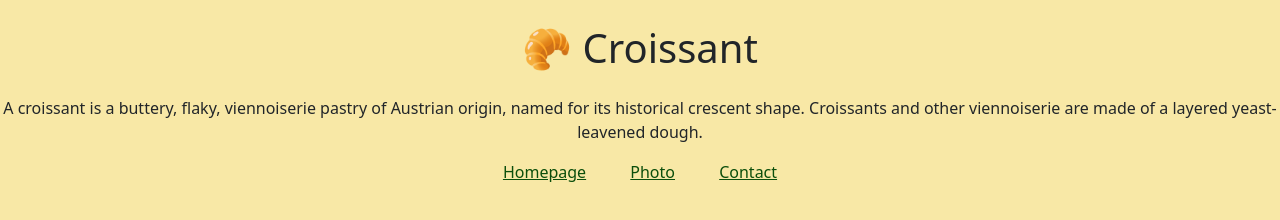
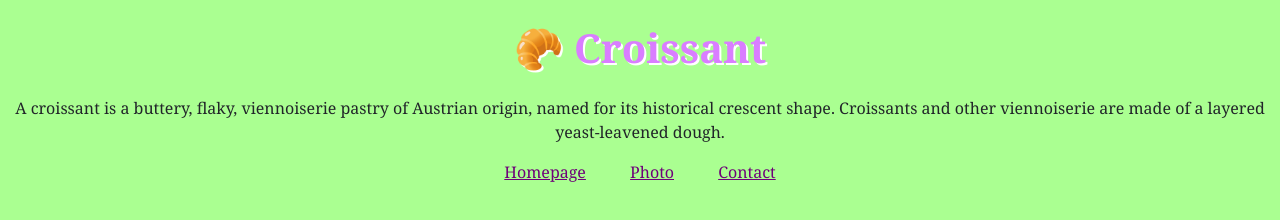
Before and after one commit to DanaKLym/Croissant, a plain HTML site: page index.html in a window 1280 px wide. Drawn offline with nearby package versions, Linux system fonts and the light colour scheme.

Commit message:
Styles update

```diff
--- a/src/styles.css
+++ b/src/styles.css
@@ -1,8 +1,15 @@
 body {
-    background: #F8E8A6;
+    background: #AAFF91;
+    font-family: Georgia, 'Times New Roman', Times, serif;
 }
 
 div.navigation a {
-    color: rgb(11, 78, 11);
+    color: #6E0079;
     padding: 20px;
 }
+
+h1 {
+    color: #D97EFF;
+    font-weight: 700;
+    text-shadow: 2px 2px #fff;
+    }
```
